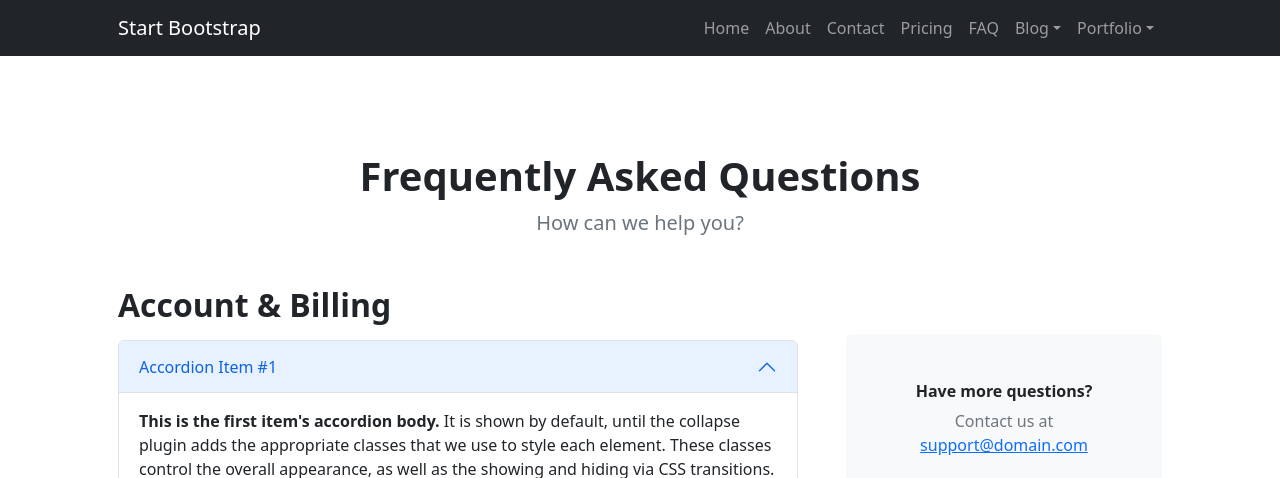
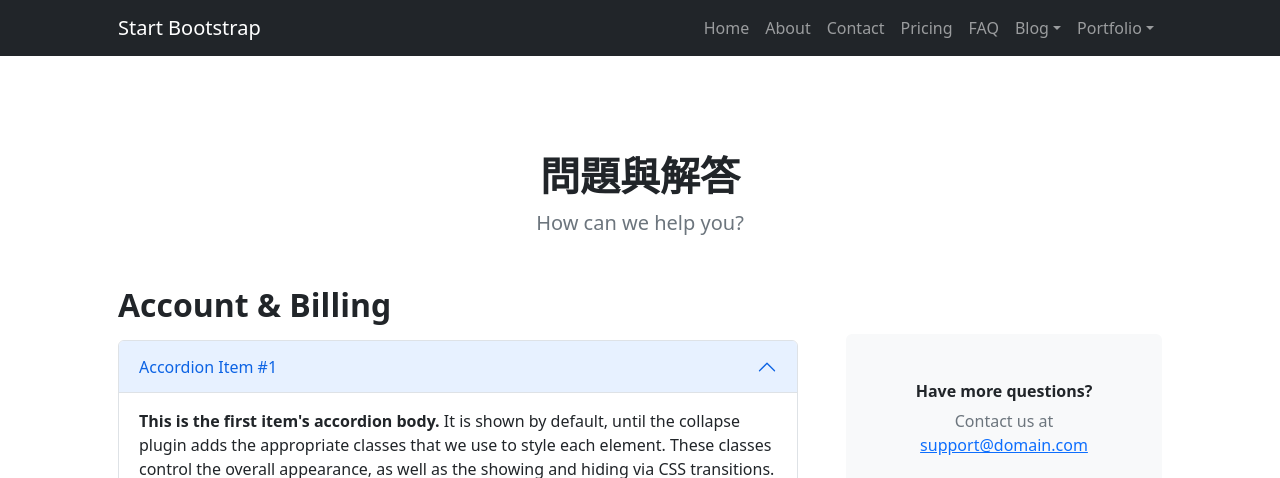
Before and after one commit to 10910321/business-website, a plain HTML site: page faq.html in a window 1280 px wide. Shown: the top 478 px of the page. Drawn offline with nearby package versions, Linux system fonts and the light colour scheme.

Commit message:
中文化faq

```diff
--- a/faq.html
+++ b/faq.html
@@ -49,7 +49,7 @@
             <section class="py-5">
                 <div class="container px-5 my-5">
                     <div class="text-center mb-5">
-                        <h1 class="fw-bolder">Frequently Asked Questions</h1>
+                        <h1 class="fw-bolder">問題與解答</h1>
                         <p class="lead fw-normal text-muted mb-0">How can we help you?</p>
                     </div>
                     <div class="row gx-5">
```
